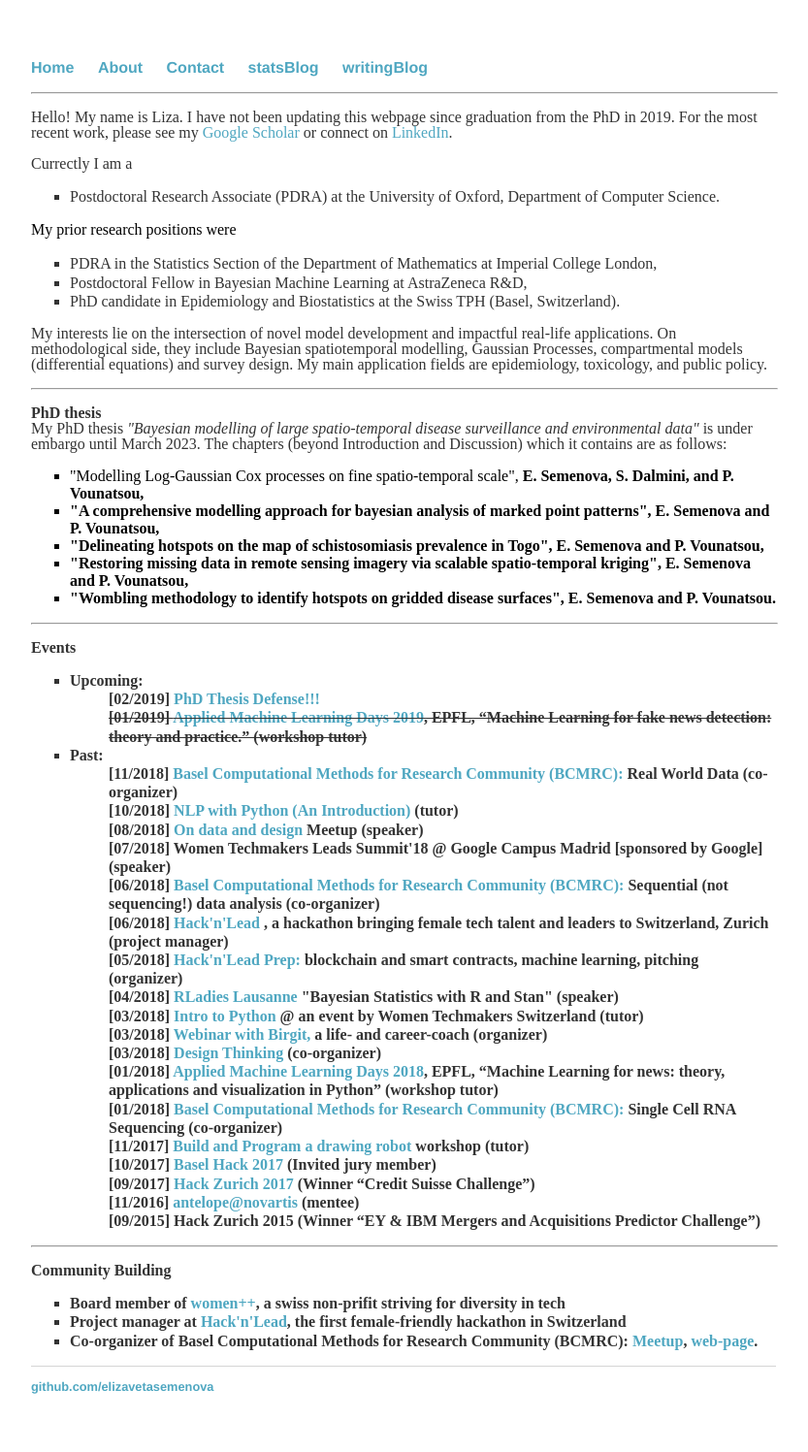
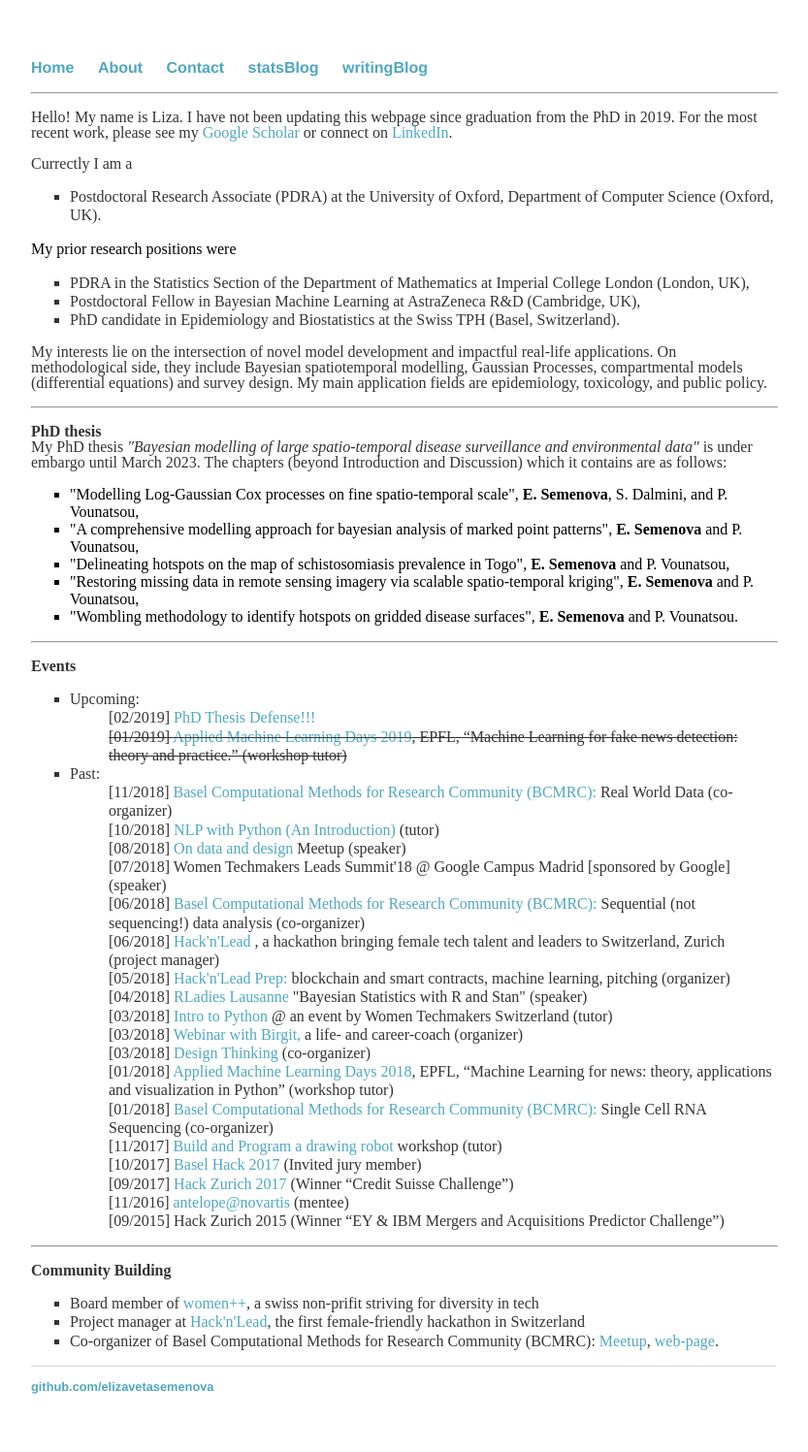
Before and after one commit to elizavetasemenova/elizavetasemenova.github.io, a Jekyll site: the page built from index.html, in a window 1280 px wide. Shown: the whole page at 97% size, without its empty margins (224-1057 px from the left). Built offline with Jekyll 4.4.1, drawn with Linux system fonts in a browser that asks for light colours.

Commit message:
Update index.html

```diff
--- a/index.html
+++ b/index.html
@@ -14,12 +14,12 @@ Hello! My name is Liza. I have not been updating this webpage since graduation f
 <p>
 Currectly I am a
 	 <ul style="list-style-type:square">
-	  <li> Postdoctoral Research Associate (PDRA) at the University of Oxford, Department of Computer Science.</li>
+	  <li> Postdoctoral Research Associate (PDRA) at the University of Oxford, Department of Computer Science (Oxford, UK).</li>
 	</ul>
 My prior research positions were
 	<ul style="list-style-type:square">
-	  <li> PDRA in the Statistics Section of the Department of Mathematics at Imperial College London,</li>
-	  <li> Postdoctoral Fellow in Bayesian Machine Learning at AstraZeneca R&D,</li>
+	  <li> PDRA in the Statistics Section of the Department of Mathematics at Imperial College London (London, UK),</li>
+	  <li> Postdoctoral Fellow in Bayesian Machine Learning at AstraZeneca R&D (Cambridge, UK),</li>
 	  <li> PhD candidate in Epidemiology and Biostatistics at the Swiss TPH (Basel, Switzerland).</li>
 	</ul>
 </p>
@@ -37,7 +37,7 @@ My interests lie on the intersection of novel model development and impactful re
 	 <br>
 	My PhD thesis <i>"Bayesian modelling of large spatio-temporal disease surveillance and environmental data"</i> is under embargo until March 2023. The chapters (beyond Introduction and Discussion) which it contains are as follows:
        <ol style="list-style-type:square">
-	  <li> "Modelling Log-Gaussian Cox processes on fine spatio-temporal scale", <b>E. Semenova, S. Dalmini, and P. Vounatsou,</li>
+	  <li> "Modelling Log-Gaussian Cox processes on fine spatio-temporal scale", <b>E. Semenova</b>, S. Dalmini, and P. Vounatsou,</li>
 	  <li> "A comprehensive modelling approach for bayesian analysis of marked point patterns", <b>E. Semenova</b> and P. Vounatsou,  </li>
           <li>"Delineating hotspots on the map of schistosomiasis prevalence in Togo", <b>E. Semenova</b> and P. Vounatsou, </li>
           <li>"Restoring missing data in remote sensing imagery via scalable spatio-temporal
```
